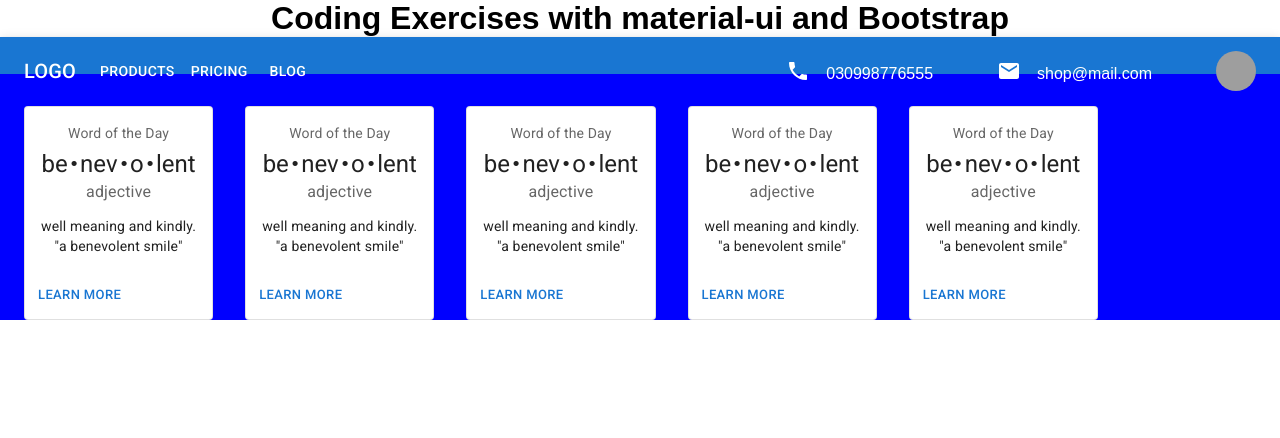
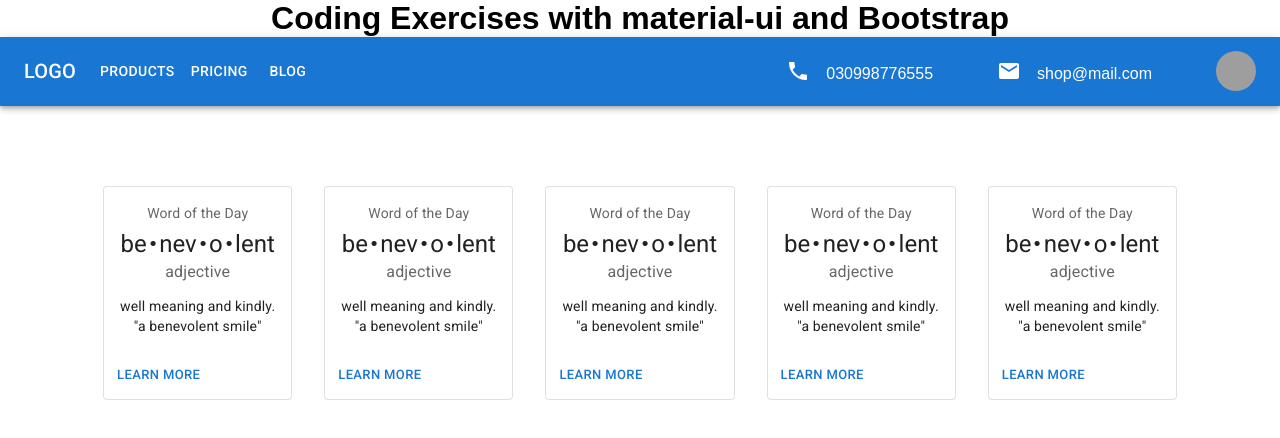
Before and after one commit to ludolfaugust/React-and-MUI, a React (Create React App) app: page / in a window 1280 px wide. Shown: the top 438 px of the page. Built offline with nearby package versions, Linux system fonts and the light colour scheme; grey boxes are pictures that could not be loaded.

Commit message:
add css to cards

```diff
--- a/src/App.css
+++ b/src/App.css
@@ -6,9 +6,10 @@
   text-align: center;
 }
 
-.cards-container {
+.grid-cards {
   display: flex;
   justify-content: center;
-  background-color: blue;
   align-items: center;
+  padding-top: 5rem;
+  color: red;
 }
--- a/src/components/Products/Cards.js/Cards.js
+++ b/src/components/Products/Cards.js/Cards.js
@@ -44,8 +44,8 @@ const card = (
 
 export default function Cards() {
   return (
-    <Container className="cards-container" maxWidth="xl" justify="center">
-      <Grid container spacing={4}>
+    <Container maxWidth="xl">
+      <Grid className="grid-cards" container spacing={4}>
         <Grid item>
           <Card variant="outlined">{card}</Card>
         </Grid>
```
